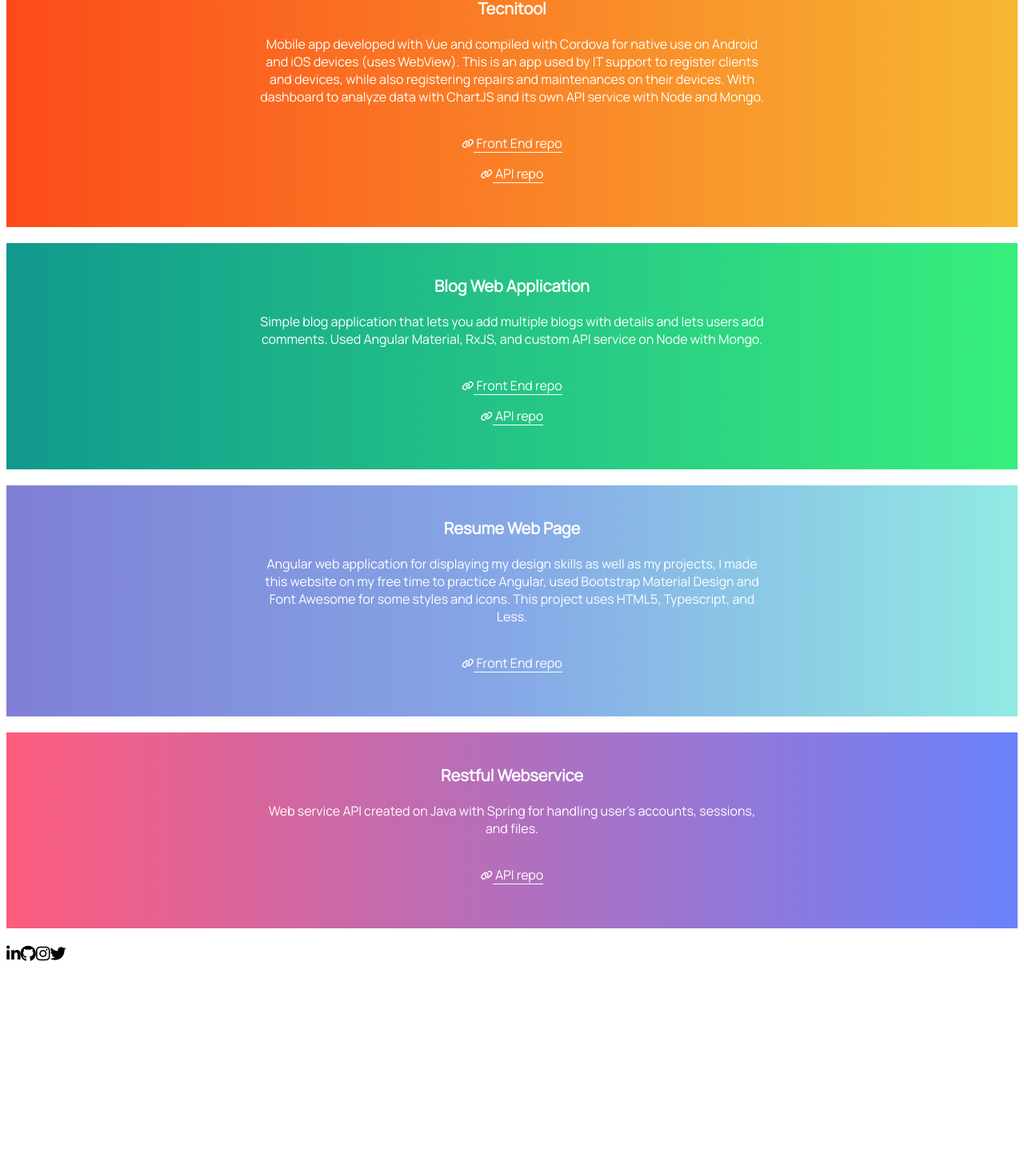
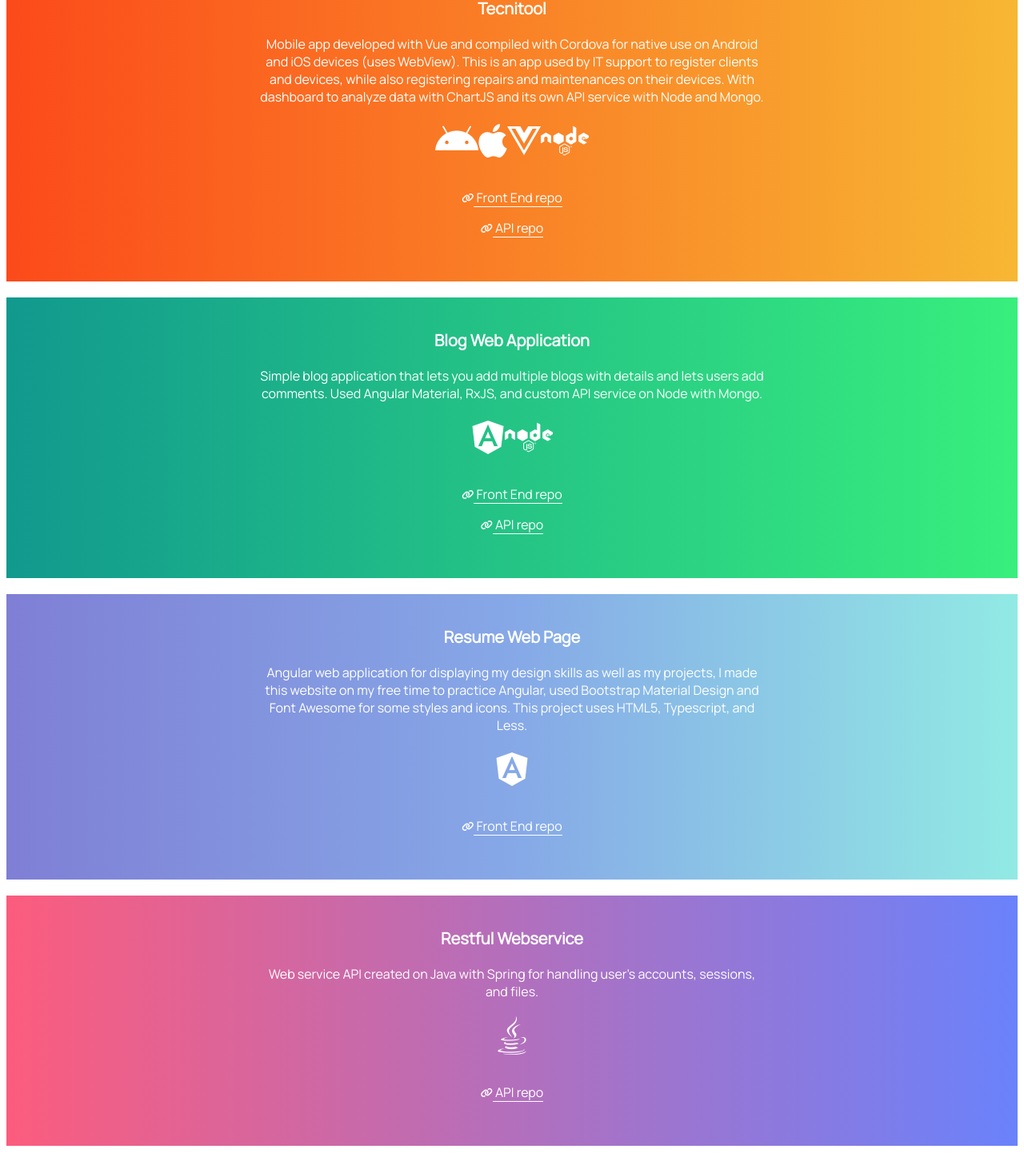
Before and after one commit to modi98/resume-webapp, an Angular app: page /projects in a window 1280 px wide. Shown: the part 178-1630 px from the top of the page at 80% size. Before the commit the page ends 1439 px from the top, so only its background shows below. Built offline with nearby package versions, Linux system fonts and the light colour scheme.

Commit message:
Added icons to projects

```diff
--- a/src/app/components/projects/projects.component.html
+++ b/src/app/components/projects/projects.component.html
@@ -11,6 +11,15 @@
         their devices. With dashboard to analyze data with ChartJS and its own
         API service with Node and Mongo.
       </p>
+
+      <div class="container project-icons">
+        <div class="row justify-content-center">
+          <i class="col-2 project-icon fab fa-android fa-3x"></i>
+          <i class="col-2 project-icon fab fa-apple fa-3x"></i>
+          <i class="col-2 project-icon fab fa-vuejs fa-3x"></i>
+          <i class="col-2 project-icon fab fa-node fa-3x"></i>
+        </div>
+      </div>
 
       <div class="project-links">
         <p><i class="fas fa-link fa-xs"></i><a class="project-link" (click)="openExternalLink('https://github.com/modi98/tecnitool-webapp')"> Front End repo</a></p>
@@ -30,6 +39,15 @@
         with Mongo.
       </p>
 
+      <div class="container project-icons">
+        <div class="row justify-content-center">
+          <div class="col-2"></div>
+          <i class="col-2 project-icon fab fa-angular fa-3x"></i>
+          <i class="col-2 project-icon fab fa-node fa-3x"></i>
+          <div class="col-2"></div>
+        </div>
+      </div>
+
       <div class="project-links">
         <p><i class="fas fa-link fa-xs"></i><a class="project-link" (click)="openExternalLink('https://github.com/modi98/Blog-webapp')"> Front End repo</a></p>
         <p><i class="fas fa-link fa-xs"></i><a class="project-link" (click)="openExternalLink('https://github.com/modi98/Blog-api')"> API repo</a></p>
@@ -48,6 +66,12 @@
         Design and Font Awesome for some styles and icons. This project uses HTML5, Typescript, and Less.
       </p>
 
+      <div class="container project-icons">
+        <div class="row justify-content-center">
+          <i class="col-2 project-icon fab fa-angular fa-3x"></i>
+        </div>
+      </div>
+
       <div class="project-links">
         <p><i class="fas fa-link fa-xs"></i><a class="project-link" (click)="openExternalLink('https://github.com/modi98/tecnitool-webapp')"> Front End repo</a></p>
       </div>
@@ -63,6 +87,12 @@
         Web service API created on Java with Spring for handling user's accounts, sessions, and files.
       </p>
 
+      <div class="container project-icons">
+        <div class="row justify-content-center">
+          <i class="col-2 project-icon fab fa-java fa-3x"></i>
+        </div>
+      </div>
+
       <div class="project-links">
         <p><i class="fas fa-link fa-xs"></i><a class="project-link" (click)="openExternalLink('https://github.com/modi98/fbcmd4j')"> API repo</a></p>
       </div>
--- a/src/app/components/projects/projects.component.less
+++ b/src/app/components/projects/projects.component.less
@@ -18,7 +18,24 @@
     text-align: center;
   }
 
+  .project-icons {
+    padding-top: 20px;
+    width: 30%;
+    margin: auto;
+    text-align: center;
+    vertical-align: center;
+  }
+
+  .project-icon {
+    text-align: center;
+    margin: auto;
+  }
+
   @media only screen and (max-width: 600px) {
+    .project-icons {
+      width: auto;
+    }
+
     .project-text {
       width: 70%;
     }
```
